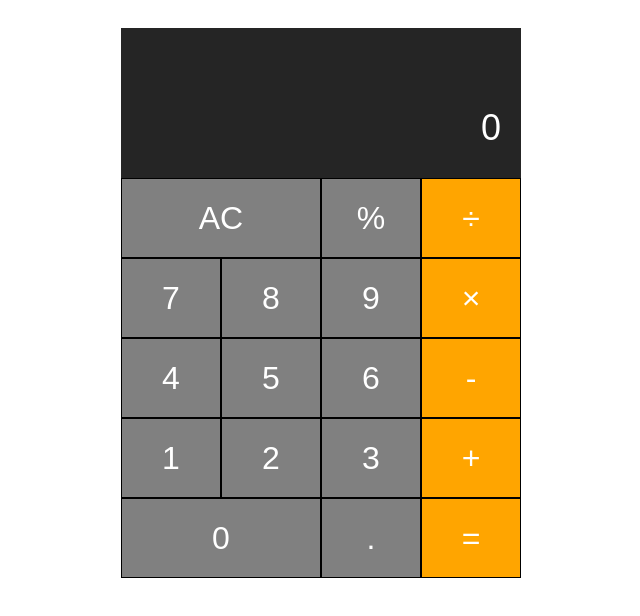
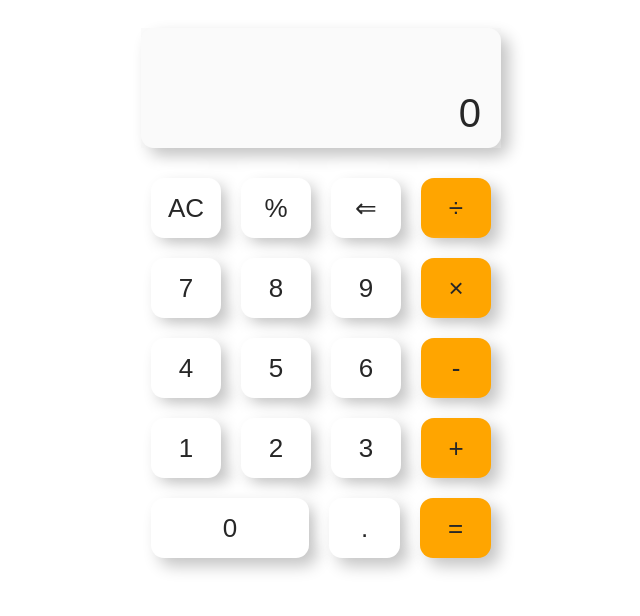
Before and after one commit to agusjul/web-based-calculator, a plain HTML site: page index.html in a window 1280 px wide. Shown: the whole page, without its empty margins (319-959 px from the left). Drawn offline with Linux system fonts and the light colour scheme.

Commit message:
neomorphism design

```diff
--- a/index.html
+++ b/index.html
@@ -8,13 +8,17 @@
 </head>
 <body>
     <div class="kalkulator">
-        <input type="text" class="operation-screen" value ="" disabled>
-        <input type="text" class="kalkulator-screen" value="0" disabled>
+        <div class="screen">
+            <input type="text" class="operation-screen" value ="" disabled>
+            <input type="text" class="kalkulator-screen" value="0" disabled>
+        </div>
         <div class="kalkulator-keys">
             <div class="row">
                 <button class="all-clear">AC</button>
                 <button class="percentage">%</button>
+                <button class="delete">&lArr;</button>
                 <button class="operator" value="/">&divide;</button>
+
             </div>
             <div class="row">
                 <button class="number" value="7">7</button>
--- a/script.js
+++ b/script.js
@@ -190,3 +190,28 @@ persenNumber.addEventListener("click", (event) =>{
 inputPersen = () => {
     currentNumber = currentNumber / 100;
 }
+
+const deletebutton = document.querySelector(".delete");
+
+deletebutton.addEventListener("click",(event) =>{
+    inputdelete(event.target.value);
+})
+
+inputdelete = () =>{
+    var a = currentNumber;
+    currentNumber = a.substring(0, a.length -1);
+    angkaakhir();
+    updateScreen(currentNumber);
+    if(operation.length < 1){
+        updateoperationScreen(currentNumber);
+    }
+    else{
+        updateoperationScreen(`${prevNumber} ${calculationOperator} ${currentNumber}`);
+    }
+}
+
+angkaakhir = () =>{
+    if (currentNumber.length <1 ){
+        currentNumber ='0';
+    }
+}
--- a/stylesheet.css
+++ b/stylesheet.css
@@ -1,20 +1,23 @@
+body {
+    height: 100vh;
+}
+
 .kalkulator {
     text-align: center;
     margin: 0 auto;
     padding-top: 20px;
-    width: 400px;
+    width: 360px;
 }
 
 .kalkulator-screen {
     width: 100%;
-    height: 100px;
-    background-color: #252525;
-    color: #fff;
+    height: 70px;
+    color: #272727;
     text-align: right;
-    font-size: 36px;
     border: none;
     padding: 0 20px;
     box-sizing: border-box;
+    font-size: 40px;
 }
 
 .kalkulator-keys{
@@ -26,18 +29,25 @@
 }
 
 button {
-    height: 80px;
-    background-color: gray;
-    border: 1px solid black;
-    font-size: 32px;
-    color: #fff;
+    height: 60px;
+    border-radius: 13px;
+    background: #ffffff;
+    box-shadow:  8px 8px 16px #c4c4c4,
+                 -8px -8px 16px #ffffff;
+    font-size: 26px;
+    color: #272727;
     outline: none;
     width: 25%;
-
+    margin: 10px;
+    border: none;
 }
 
-.all-clear, .zero-btn {
-    width: 50%;
+button .equal-sign {
+    width: 20%;
+}
+
+.zero-btn {
+    width: 57%;
 }
 
 .operator, .equal-sign {
@@ -55,15 +65,19 @@ button:hover {
 .operation-screen {
     width: 100%;
     height: 50px;
-    background-color: #252525;
-    color: #fff;
+    color: #272727;
     text-align: right;
-    font-size: 36px;
+    font-size: 24px;
     border: none;
     padding: 0 20px;
     box-sizing: border-box;
 }
 
-input.operation-screen {
-    font-size: 18px;
+
+.screen {
+    border-radius: 13px;
+    background: #ffffff;
+    box-shadow:  8px 8px 16px #c4c4c4,
+                -8px -8px 16px #ffffff;
+                margin-bottom: 20px;
 }
```
